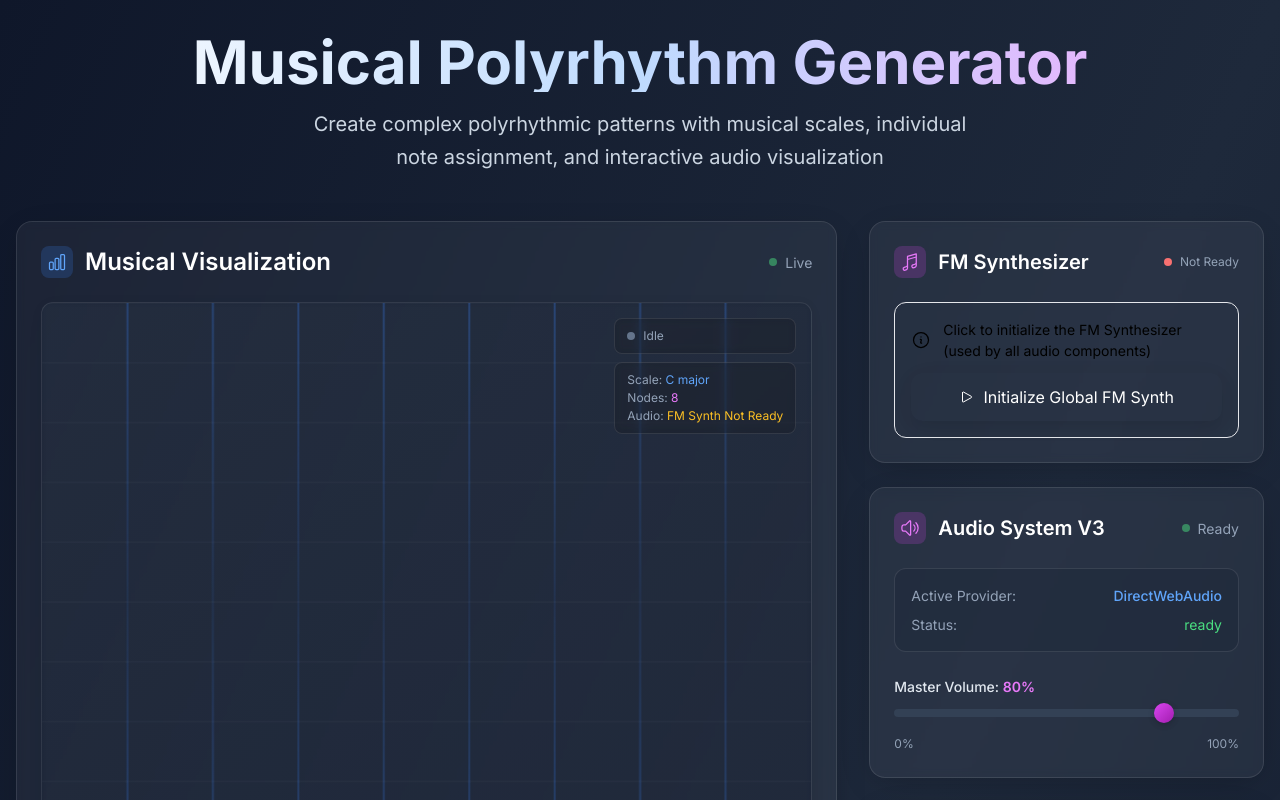
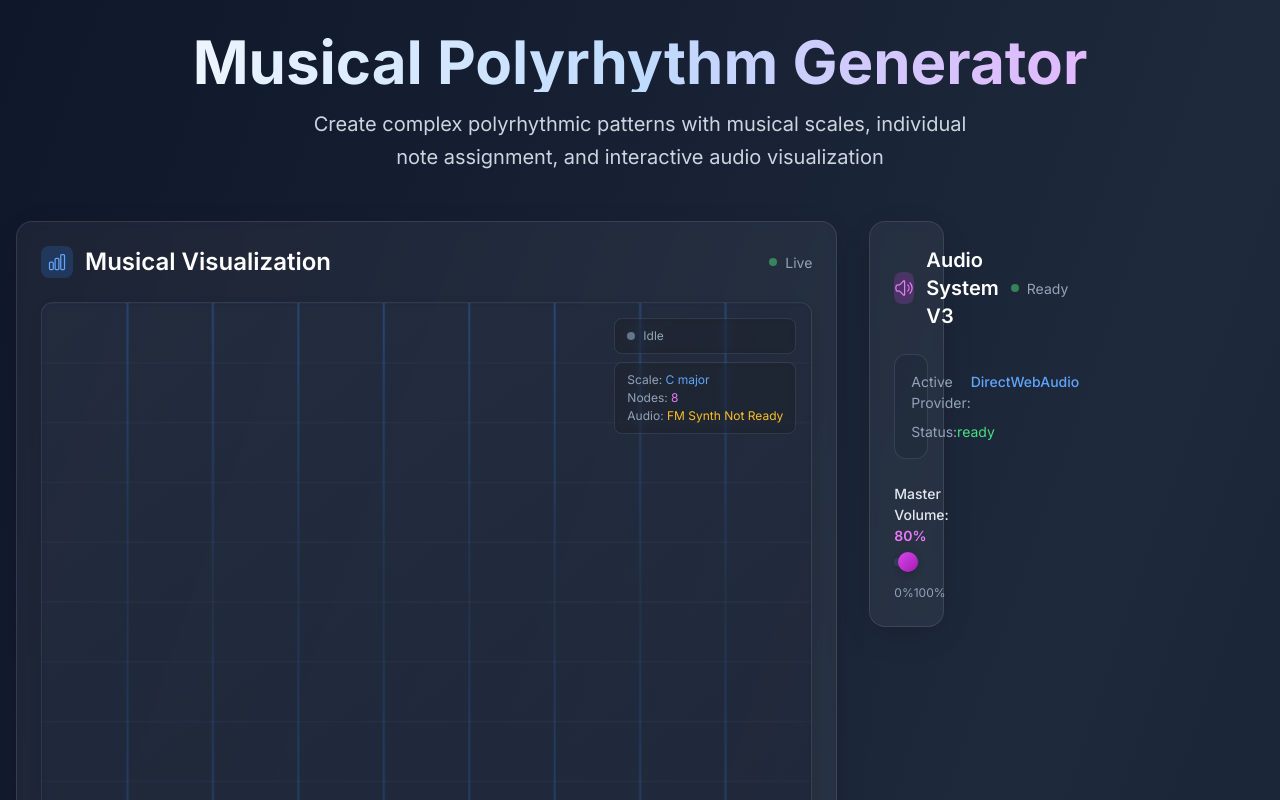
Before and after one commit to MyndPhreak/polyrhythm, a Nuxt app: page / in a window 1280 px wide. Shown: the top 800 px of the page. Built offline with nearby package versions, Linux system fonts and the light colour scheme.

Commit message:
Updated app.vue

```diff
--- a/app.vue
+++ b/app.vue
@@ -96,6 +96,16 @@
               </div>
             </section>
 
+              <!-- Audio Controls V3 -->
+              <div class="animate-fade-in" style="animation-delay: 0.4s">
+                <ClientOnly>
+                  <template #fallback>
+                    <div class="h-96 bg-white/5 backdrop-blur-sm rounded-2xl border border-white/10 animate-pulse"></div>
+                  </template>
+                  <AudioControlsV3 />
+                </ClientOnly>
+              </div>
+
             <!-- Controls Panel -->
             <aside class="xl:col-span-4 space-y-6" aria-label="Control panel">
               <!-- FM Synthesizer Instrument -->
@@ -105,16 +115,6 @@
                     <div class="h-96 bg-white/5 backdrop-blur-sm rounded-2xl border border-white/10 animate-pulse"></div>
                   </template>
                   <FMSynthInstrument />
-                </ClientOnly>
-              </div>
-
-              <!-- Audio Controls V3 -->
-              <div class="animate-fade-in" style="animation-delay: 0.4s">
-                <ClientOnly>
-                  <template #fallback>
-                    <div class="h-96 bg-white/5 backdrop-blur-sm rounded-2xl border border-white/10 animate-pulse"></div>
-                  </template>
-                  <AudioControlsV3 />
                 </ClientOnly>
               </div>
 
```
